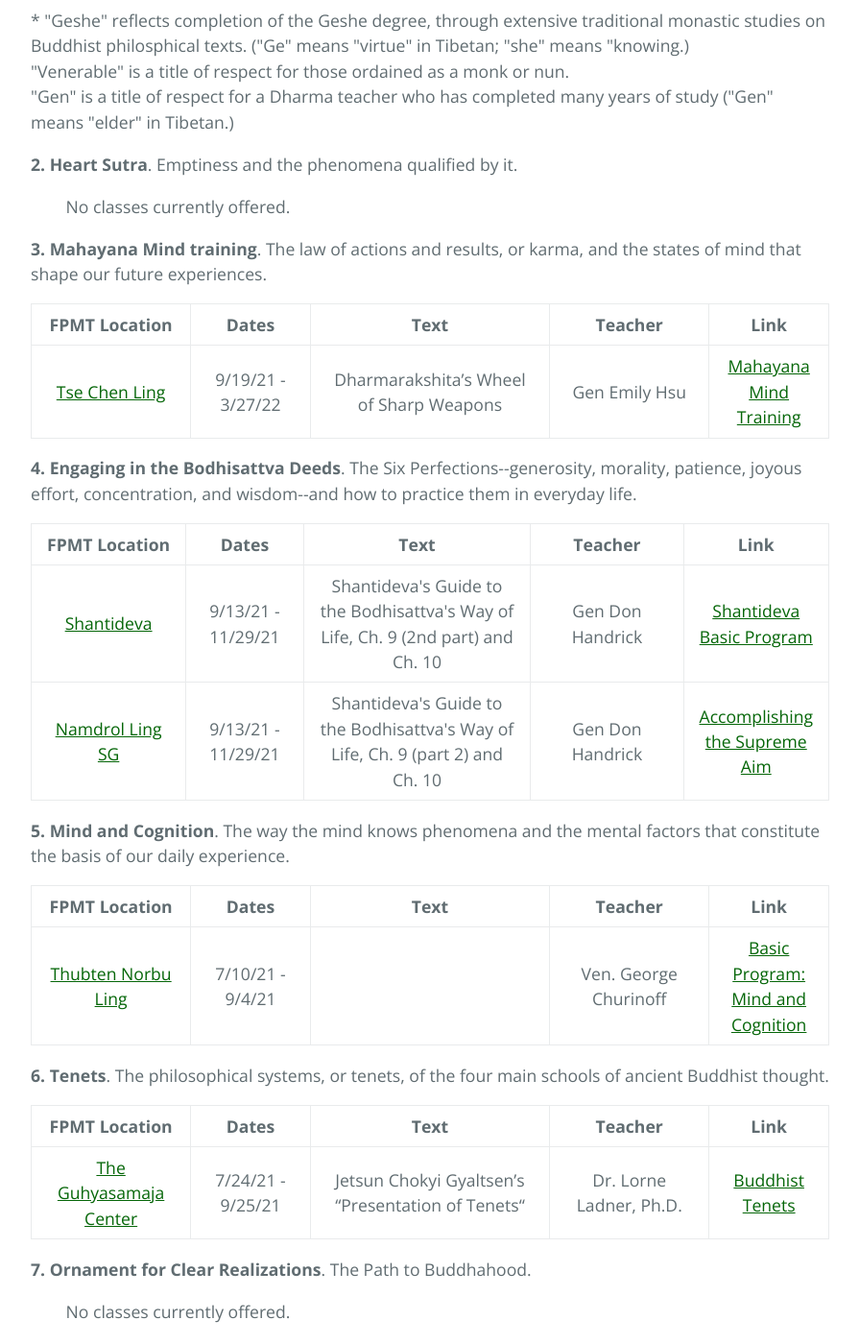
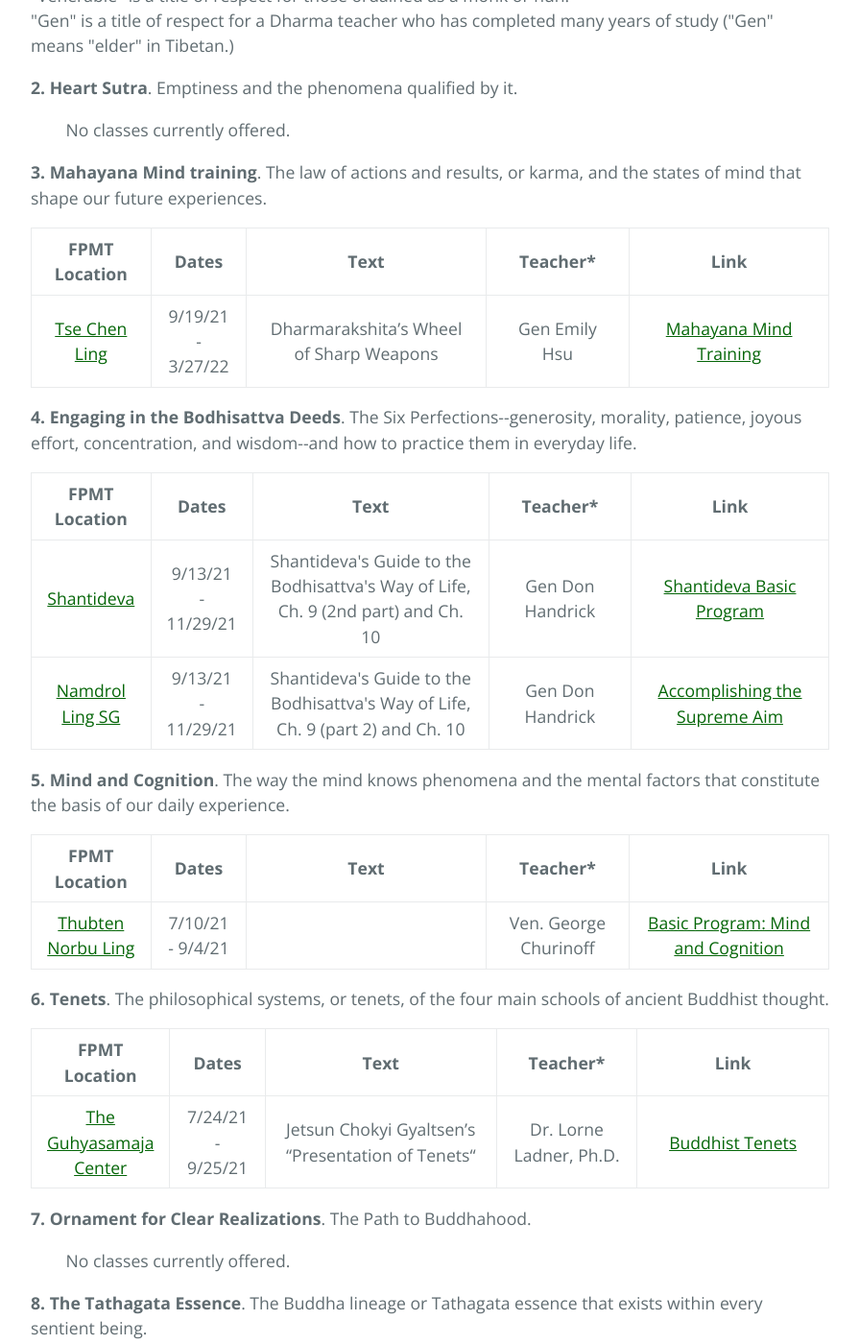
Before and after one commit to lgeorge/lgeorge.github.io, a Jekyll site: the page built from fpmt-na/index.html, in a window 1280 px wide and 1400 px high, scrolled down 1130 px. Shown: the whole window at 96% size, without its empty margins (192-1087 px from the left). Built offline with Jekyll 4.4.1, drawn with Linux system fonts in a browser that asks for light colours.

Commit message:
Update index.html

```diff
--- a/fpmt-na/index.html
+++ b/fpmt-na/index.html
@@ -27,11 +27,11 @@
     		<table>
     		<thead>
     			<tr>
-            <th class="has-text-align-center" data-align="center" width="20%">FPMT Location</th>
-            <th class="has-text-align-center" data-align="center" width="15%">Dates</th>
+            <th class="has-text-align-center" data-align="center" width="15%">FPMT Location</th>
+            <th class="has-text-align-center" data-align="center" width="12%">Dates</th>
             <th class="has-text-align-center" data-align="center" width="30%">Text</th>
-            <th class="has-text-align-center" data-align="center" width="20%">Teacher*</th>
-            <th class="has-text-align-center" data-align="center" width="25%">Link</th>
+            <th class="has-text-align-center" data-align="center" width="18%">Teacher*</th>
+            <th class="has-text-align-center" data-align="center" width="30%">Link</th>
           </tr>
     		</thead>
     		<tbody>
@@ -64,11 +64,11 @@
     <table>
     		<thead>
     			<tr>
-            <th class="has-text-align-center" data-align="center" width="20%">FPMT Location</th>
-            <th class="has-text-align-center" data-align="center" width="15%">Dates</th>
+            <th class="has-text-align-center" data-align="center" width="15%">FPMT Location</th>
+            <th class="has-text-align-center" data-align="center" width="12%">Dates</th>
             <th class="has-text-align-center" data-align="center" width="30%">Text</th>
-            <th class="has-text-align-center" data-align="center" width="20%">Teacher</th>
-            <th class="has-text-align-center" data-align="center" width="25%">Link</th>
+            <th class="has-text-align-center" data-align="center" width="18%">Teacher*</th>
+            <th class="has-text-align-center" data-align="center" width="30%">Link</th>
           </tr>
     		</thead>
     		<tbody>
@@ -88,11 +88,11 @@
      	<table>
     		<thead>
     			<tr>
-            <th class="has-text-align-center" data-align="center" width="20%">FPMT Location</th>
-            <th class="has-text-align-center" data-align="center" width="15%">Dates</th>
+            <th class="has-text-align-center" data-align="center" width="15%">FPMT Location</th>
+            <th class="has-text-align-center" data-align="center" width="12%">Dates</th>
             <th class="has-text-align-center" data-align="center" width="30%">Text</th>
-            <th class="has-text-align-center" data-align="center" width="20%">Teacher</th>
-            <th class="has-text-align-center" data-align="center" width="25%">Link</th>
+            <th class="has-text-align-center" data-align="center" width="18%">Teacher*</th>
+            <th class="has-text-align-center" data-align="center" width="30%">Link</th>
           </tr>
     		</thead>
     		<tbody>
@@ -118,11 +118,11 @@
     		<table>
     		<thead>
     			<tr>
-            <th class="has-text-align-center" data-align="center" width="20%">FPMT Location</th>
-            <th class="has-text-align-center" data-align="center" width="15%">Dates</th>
+            <th class="has-text-align-center" data-align="center" width="15%">FPMT Location</th>
+            <th class="has-text-align-center" data-align="center" width="12%">Dates</th>
             <th class="has-text-align-center" data-align="center" width="30%">Text</th>
-            <th class="has-text-align-center" data-align="center" width="20%">Teacher</th>
-            <th class="has-text-align-center" data-align="center" width="25%">Link</th>
+            <th class="has-text-align-center" data-align="center" width="18%">Teacher*</th>
+            <th class="has-text-align-center" data-align="center" width="30%">Link</th>
           </tr>
     		</thead>
     		<tbody>
@@ -141,11 +141,11 @@
     <table>
     		<thead>
     			<tr>
-            <th class="has-text-align-center" data-align="center" width="20%">FPMT Location</th>
-            <th class="has-text-align-center" data-align="center" width="15%">Dates</th>
+            <th class="has-text-align-center" data-align="center" width="15%">FPMT Location</th>
+            <th class="has-text-align-center" data-align="center" width="12%">Dates</th>
             <th class="has-text-align-center" data-align="center" width="30%">Text</th>
-            <th class="has-text-align-center" data-align="center" width="20%">Teacher</th>
-            <th class="has-text-align-center" data-align="center" width="25%">Link</th>
+            <th class="has-text-align-center" data-align="center" width="18%">Teacher*</th>
+            <th class="has-text-align-center" data-align="center" width="30%">Link</th>
           </tr>
     		</thead>
     		<tbody>
```
